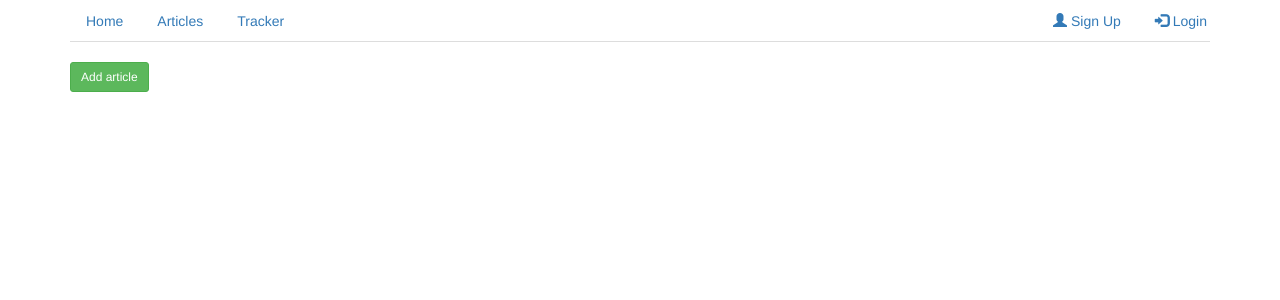
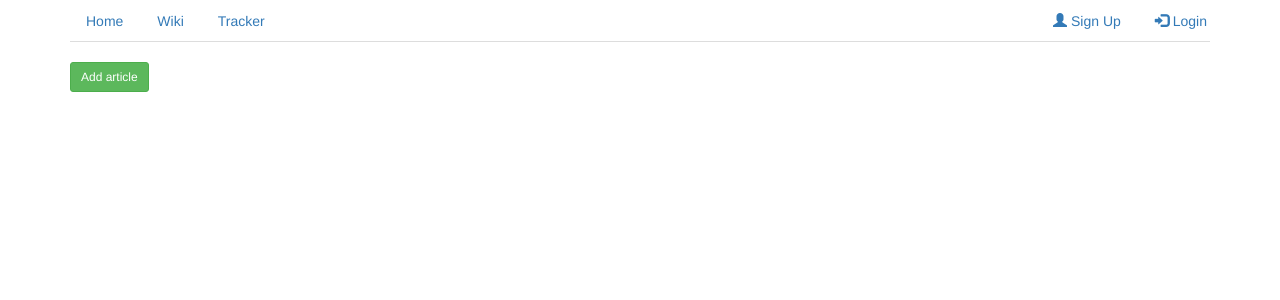
Before and after one commit to dmitryhusev/diaryProject, a Django app: page /articles/list/ in a window 1280 px wide. Shown: the top 300 px of the page. Run offline with Django 3.2, Linux system fonts and the light colour scheme; data that the repository does not hold is empty; some libraries are stand-ins or nearby versions.

Commit message:
articles --> wiki

```diff
--- a/templates/base.html
+++ b/templates/base.html
@@ -18,7 +18,7 @@
 
 	<ul class="nav nav-tabs" role="tablist">
         <li><a href="{%url 'index'%}">Home</a></li>
-        <li><a href="{%url 'articles:list'%}">Articles</a></li>
+        <li><a href="{%url 'articles:list'%}">Wiki</a></li>
         <li><a href="{%url 'tracker:issues'%}">Tracker</a></li>
         {% if user.is_authenticated %}
         <li class="navbar-right"><a href="{%url 'users:logout' %}"><span class="glyphicon glyphicon-log-out"></span> Log out</a></li>
```
